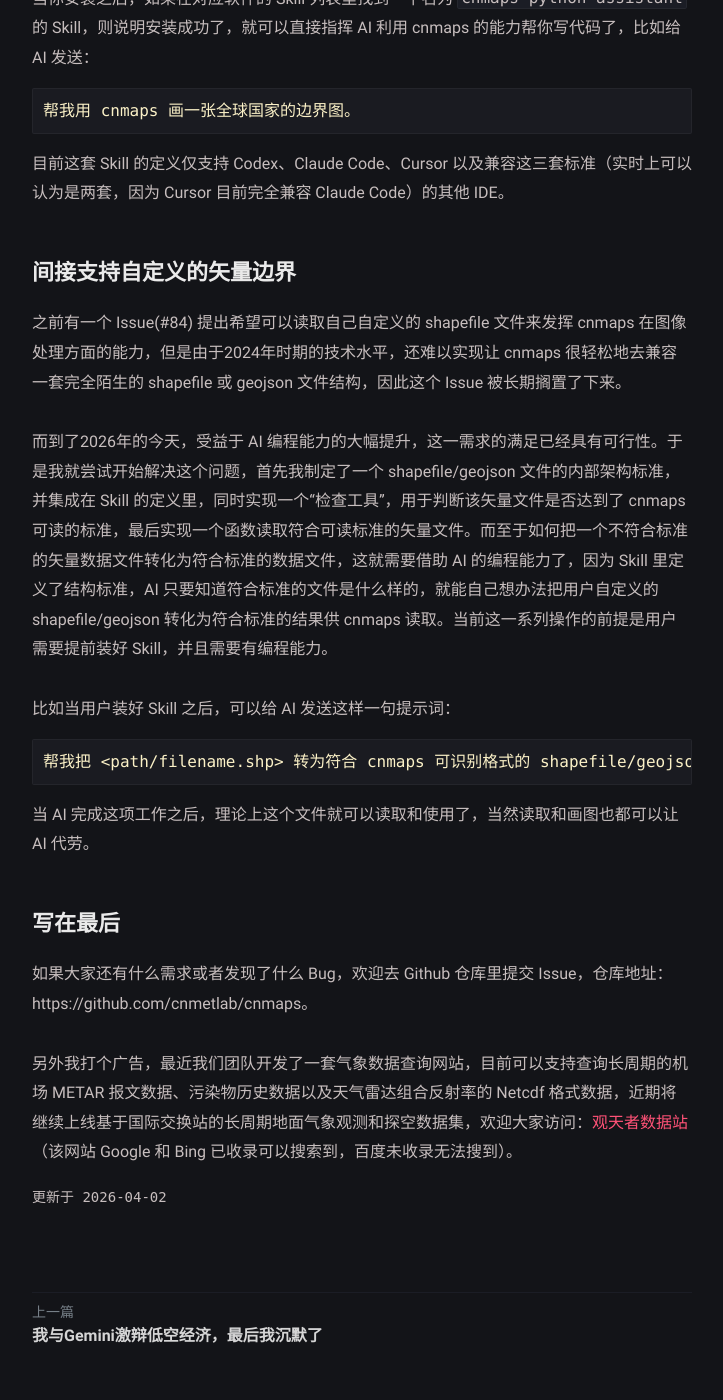
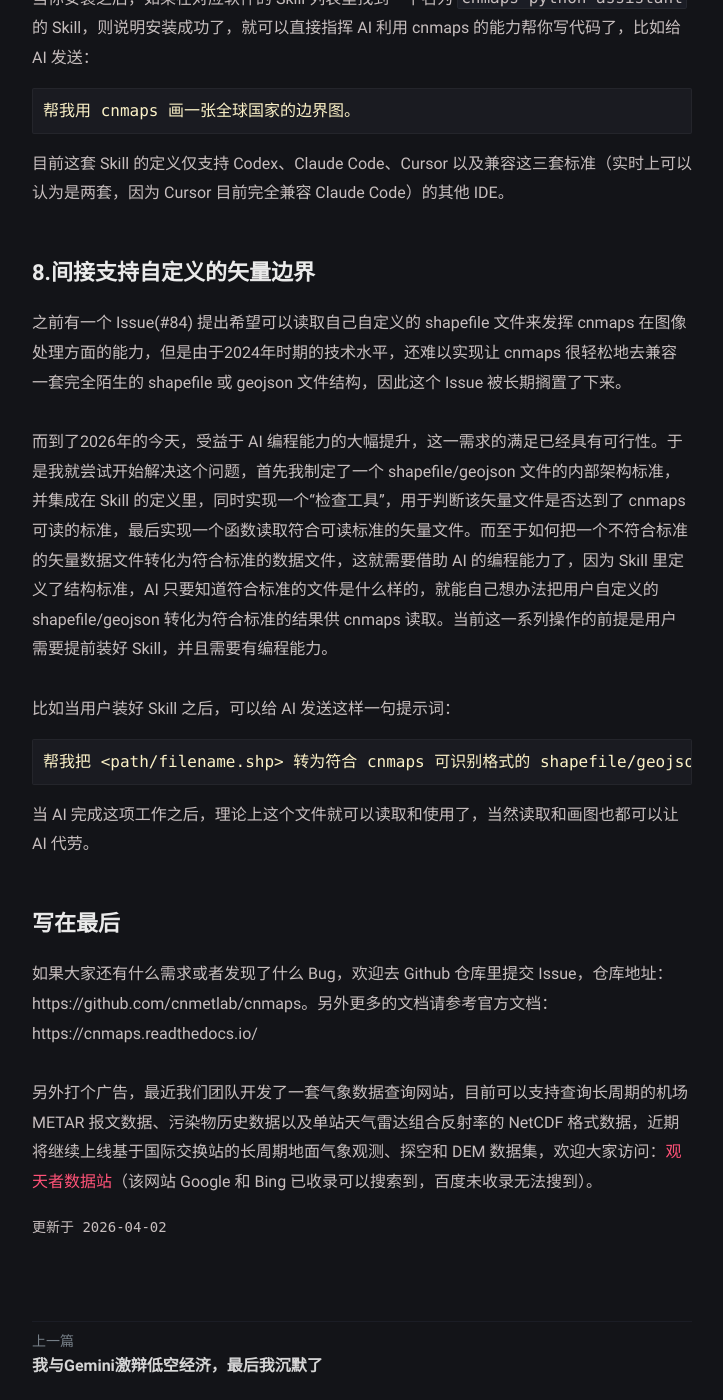
Before and after one commit to Clarmy/clarmy.github.io, a Jekyll site: the page built from _posts/2026-04-02-cnmaps-major-update-global-boundaries-ai-skill.md, in a window 1280 px wide and 1400 px high, scrolled down 6661 px. Shown: the whole window, without its empty margins (278-1001 px from the left). Built offline with Jekyll 4.4.1, drawn with Linux system fonts in a browser that asks for light colours; some web fonts are replaced; comment, search, counter and statistics services are not loaded; some of the changed text lies outside the part shown.

Commit message:
更新: 修正 cnmaps 2.1 版本文档，明确兼容性问题解决方案，新增全球国家边界支持、裁剪能力、多区域查询及矢量文件导出功能，内置 AI Skill 提升用户体验，并更新文档链接以提供更多资源。

```diff
--- a/_posts/2026-04-02-cnmaps-major-update-global-boundaries-ai-skill.md
+++ b/_posts/2026-04-02-cnmaps-major-update-global-boundaries-ai-skill.md
@@ -205,7 +205,7 @@
 
 目前这套 Skill 的定义仅支持 Codex、Claude Code、Cursor 以及兼容这三套标准（实时上可以认为是两套，因为 Cursor 目前完全兼容 Claude Code）的其他 IDE。
 
-## 间接支持自定义的矢量边界
+## 8.间接支持自定义的矢量边界
 
 之前有一个 Issue(#84) 提出希望可以读取自己自定义的 shapefile 文件来发挥 cnmaps 在图像处理方面的能力，但是由于2024年时期的技术水平，还难以实现让 cnmaps 很轻松地去兼容一套完全陌生的 shapefile 或 geojson 文件结构，因此这个 Issue 被长期搁置了下来。
 
@@ -221,6 +221,6 @@
 
 ## 写在最后
 
-如果大家还有什么需求或者发现了什么 Bug，欢迎去 Github 仓库里提交 Issue，仓库地址：https://github.com/cnmetlab/cnmaps。
+如果大家还有什么需求或者发现了什么 Bug，欢迎去 Github 仓库里提交 Issue，仓库地址：https://github.com/cnmetlab/cnmaps。另外更多的文档请参考官方文档：https://cnmaps.readthedocs.io/
 
-另外我打个广告，最近我们团队开发了一套气象数据查询网站，目前可以支持查询长周期的机场 METAR 报文数据、污染物历史数据以及天气雷达组合反射率的 Netcdf 格式数据，近期将继续上线基于国际交换站的长周期地面气象观测和探空数据集，欢迎大家访问：[观天者数据站](https://datastation.skyviewor.com/)（该网站 Google 和 Bing 已收录可以搜索到，百度未收录无法搜到）。
+另外打个广告，最近我们团队开发了一套气象数据查询网站，目前可以支持查询长周期的机场 METAR 报文数据、污染物历史数据以及单站天气雷达组合反射率的 NetCDF 格式数据，近期将继续上线基于国际交换站的长周期地面气象观测、探空和 DEM 数据集，欢迎大家访问：[观天者数据站](https://datastation.skyviewor.com/)（该网站 Google 和 Bing 已收录可以搜索到，百度未收录无法搜到）。
```
Also changed, not shown: other parts of _posts/2026-04-02-cnmaps-major-update-global-boundaries-ai-skill.md (+8 -8 lines).
